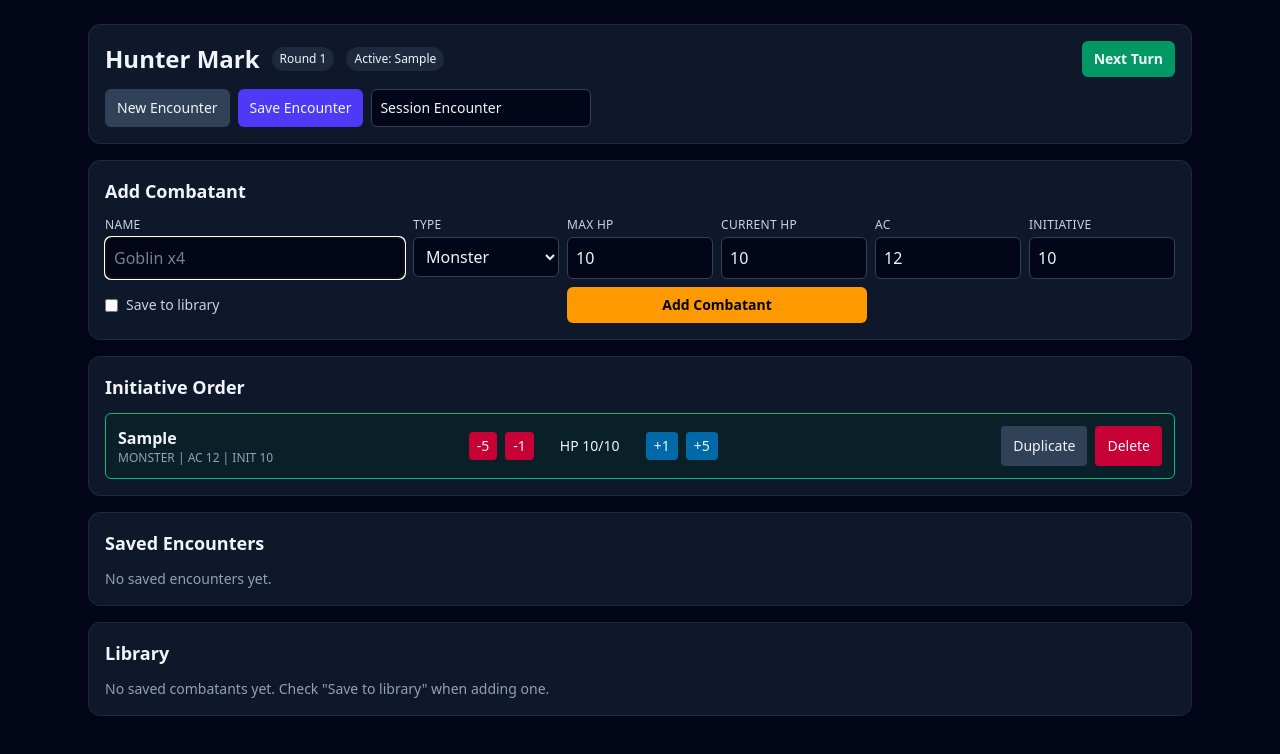
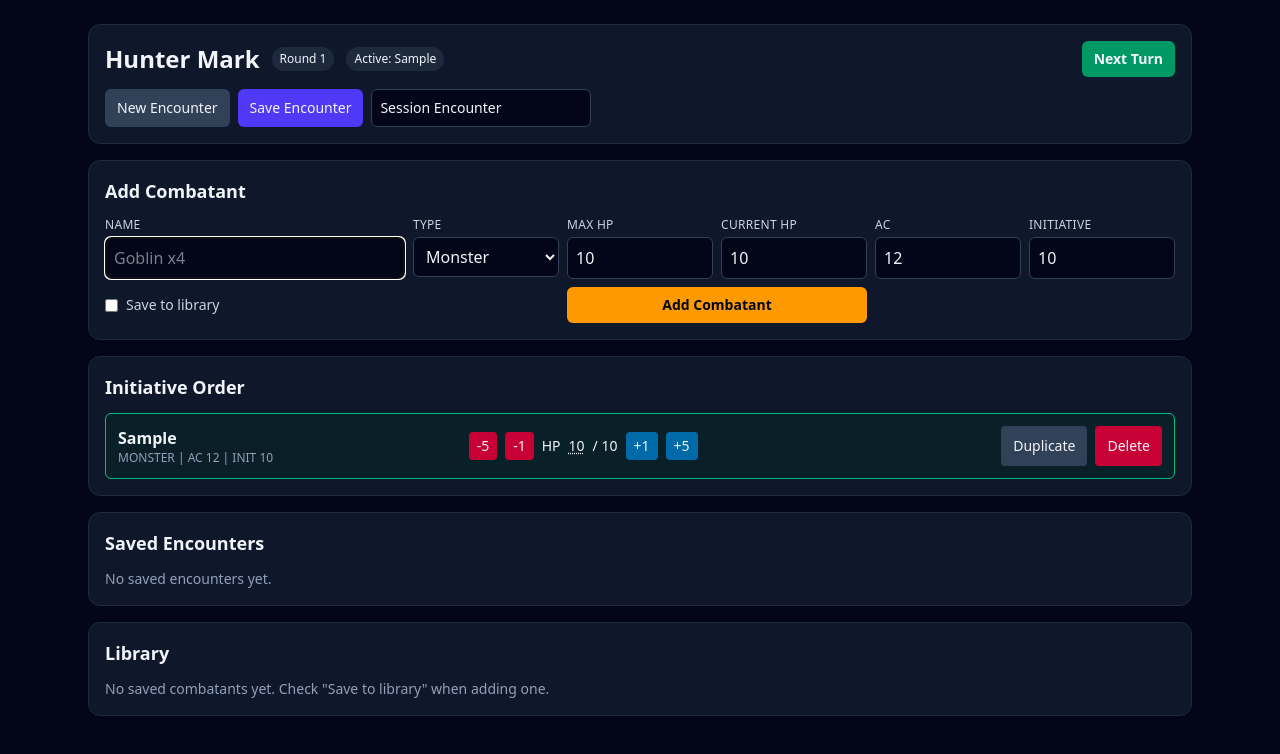
Before and after one commit to tomasmejia/hunter-mark, a React (Vite) app: page / in a window 1280 px wide. Both pictures are taken after typing "Sample" into the empty fields and a click on the button "Add Combatant". Shown: the top 754 px of the page. Built offline with nearby package versions, Linux system fonts and the light colour scheme.

Commit message:
add click to edit current hp

```diff
--- a/src/App.tsx
+++ b/src/App.tsx
@@ -44,6 +44,7 @@ export default function App() {
     duplicateCombatant,
     deleteCombatant,
     updateHp,
+    setCurrentHp,
     nextTurn,
     saveActiveEncounter,
     loadEncounter,
@@ -133,6 +134,7 @@ export default function App() {
           combatants={orderedCombatants}
           activeCombatantId={activeEncounter.activeCombatantId}
           onUpdateHp={(combatantId, delta) => void updateHp(combatantId, delta)}
+          onSetCurrentHp={(combatantId, nextHp) => void setCurrentHp(combatantId, nextHp)}
           onDuplicateCombatant={(combatantId) => void duplicateCombatant(combatantId)}
           onDeleteCombatant={(combatantId) => void deleteCombatant(combatantId)}
         />
--- a/src/components/InitiativeList.tsx
+++ b/src/components/InitiativeList.tsx
@@ -1,9 +1,11 @@
+import { useState } from "react";
 import type { Combatant } from "../types";
 
 type InitiativeListProps = {
   combatants: Combatant[];
   activeCombatantId: string | null;
   onUpdateHp: (combatantId: string, delta: number) => void;
+  onSetCurrentHp: (combatantId: string, nextHp: number) => void;
   onDuplicateCombatant: (combatantId: string) => void;
   onDeleteCombatant: (combatantId: string) => void;
 };
@@ -12,9 +14,33 @@ export default function InitiativeList({
   combatants,
   activeCombatantId,
   onUpdateHp,
+  onSetCurrentHp,
   onDuplicateCombatant,
   onDeleteCombatant,
 }: InitiativeListProps) {
+  const [editingCombatantId, setEditingCombatantId] = useState<string | null>(null);
+  const [draftHp, setDraftHp] = useState("");
+
+  const startEditing = (combatant: Combatant) => {
+    setEditingCombatantId(combatant.id);
+    setDraftHp(String(combatant.currentHp));
+  };
+
+  const stopEditing = () => {
+    setEditingCombatantId(null);
+    setDraftHp("");
+  };
+
+  const saveEditedHp = (combatant: Combatant) => {
+    const parsed = Number(draftHp);
+    if (!Number.isFinite(parsed)) {
+      stopEditing();
+      return;
+    }
+    onSetCurrentHp(combatant.id, parsed);
+    stopEditing();
+  };
+
   return (
     <section className="rounded-xl border border-slate-800 bg-slate-900 p-4">
       <h2 className="mb-3 text-lg font-semibold">Initiative Order</h2>
@@ -52,9 +78,38 @@ export default function InitiativeList({
                 >
                   -1
                 </button>
-                <p className="min-w-24 text-center text-sm">
-                  HP {combatant.currentHp}/{combatant.maxHp}
-                </p>
+                <div className="flex items-center gap-1 text-sm">
+                  <span>HP</span>
+                  {editingCombatantId === combatant.id ? (
+                    <input
+                      type="number"
+                      min={0}
+                      max={combatant.maxHp}
+                      value={draftHp}
+                      autoFocus
+                      className="h-8 w-16 rounded border border-slate-700 bg-slate-950 px-1 text-center text-sm"
+                      onChange={(event) => setDraftHp(event.target.value)}
+                      onBlur={stopEditing}
+                      onKeyDown={(event) => {
+                        if (event.key === "Enter") {
+                          saveEditedHp(combatant);
+                        }
+                        if (event.key === "Escape") {
+                          stopEditing();
+                        }
+                      }}
+                    />
+                  ) : (
+                    <button
+                      type="button"
+                      onClick={() => startEditing(combatant)}
+                      className="rounded px-1 text-sm text-slate-100 underline decoration-dotted underline-offset-2 hover:text-slate-300"
+                    >
+                      {combatant.currentHp}
+                    </button>
+                  )}
+                  <span>/ {combatant.maxHp}</span>
+                </div>
                 <button
                   type="button"
                   onClick={() => onUpdateHp(combatant.id, +1)}
--- a/src/store/actions/combatants.ts
+++ b/src/store/actions/combatants.ts
@@ -8,7 +8,12 @@ export const createCombatantActions = (
   get: StoreGet
 ): Pick<
   AppStore,
-  "addCombatant" | "addCombatantFromLibrary" | "duplicateCombatant" | "deleteCombatant" | "updateHp"
+  | "addCombatant"
+  | "addCombatantFromLibrary"
+  | "duplicateCombatant"
+  | "deleteCombatant"
+  | "updateHp"
+  | "setCurrentHp"
 > => ({
   addCombatant: async (input, options) => {
     const current = get().activeEncounter;
@@ -139,4 +144,27 @@ export const createCombatantActions = (
     set({ activeEncounter: nextEncounter });
     await persistEncounter(nextEncounter);
   },
+
+  setCurrentHp: async (combatantId, nextHp) => {
+    const current = get().activeEncounter;
+    const nextCombatants = current.combatants.map((combatant) => {
+      if (combatant.id !== combatantId) {
+        return combatant;
+      }
+      const clampedHp = Math.max(0, Math.min(combatant.maxHp, Math.floor(nextHp)));
+      return {
+        ...combatant,
+        currentHp: clampedHp,
+        updatedAt: nowIso(),
+      };
+    });
+
+    const nextEncounter: Encounter = {
+      ...current,
+      combatants: nextCombatants,
+      updatedAt: nowIso(),
+    };
+    set({ activeEncounter: nextEncounter });
+    await persistEncounter(nextEncounter);
+  },
 });
--- a/src/store/types.ts
+++ b/src/store/types.ts
@@ -20,6 +20,7 @@ export type AppStoreActions = {
   duplicateCombatant: (combatantId: string, count?: number) => Promise<void>;
   deleteCombatant: (combatantId: string) => Promise<void>;
   updateHp: (combatantId: string, delta: number) => Promise<void>;
+  setCurrentHp: (combatantId: string, nextHp: number) => Promise<void>;
   nextTurn: () => Promise<void>;
   saveActiveEncounter: (name?: string) => Promise<void>;
   loadEncounter: (encounterId: string) => void;
```
